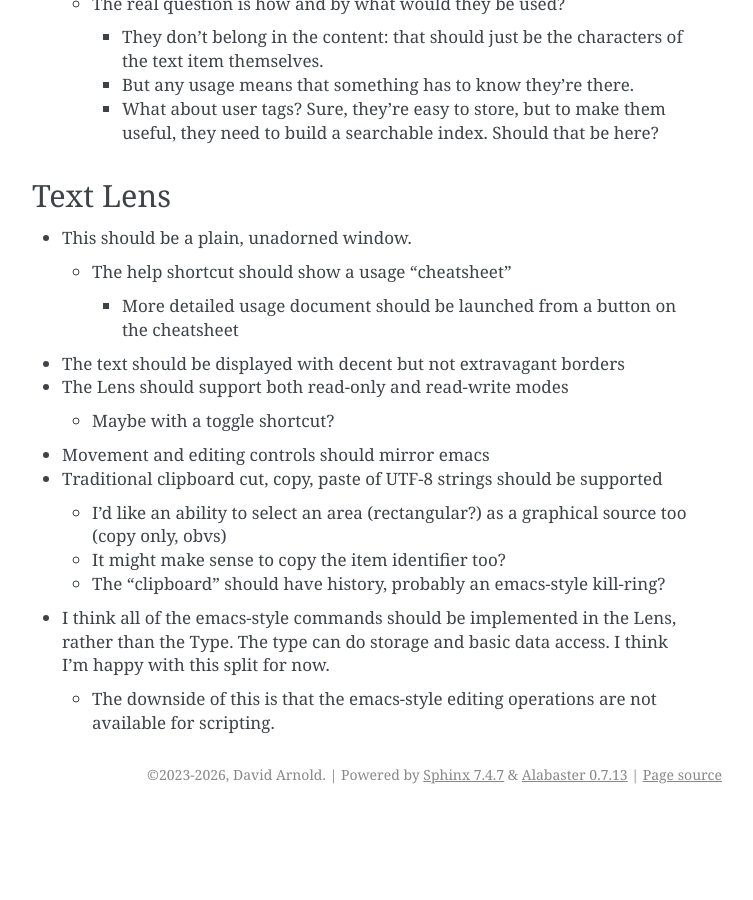
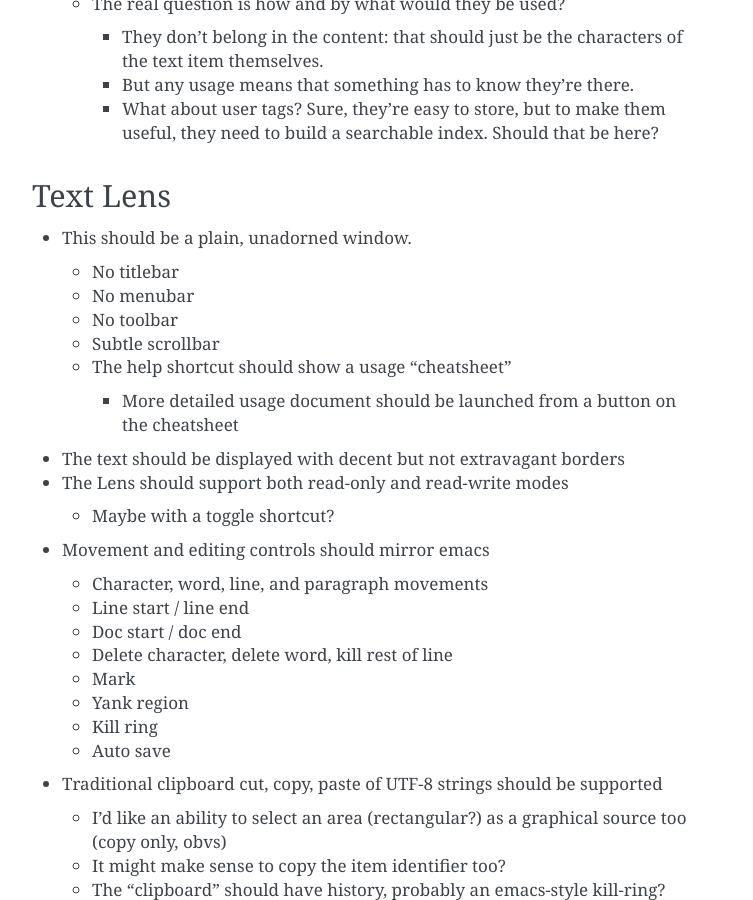
Before and after one commit to darqos/darqos, a Sphinx documentation site: the page built from doc/text.rst, in a window 1280 px wide and 900 px high, scrolled down 2109 px. Shown: the whole window, without its empty margins (388-1141 px from the left). Built offline with Sphinx 7.4.7, drawn with Linux system fonts in a browser that asks for light colours; before the commit the page ends 2923 px from its top, so only the background shows below that.

Commit message:
Notes on the Text Lens.

```diff
--- a/doc/text.rst
+++ b/doc/text.rst
@@ -109,6 +109,10 @@ Text Lens
 
 * This should be a plain, unadorned window.
 
+  * No titlebar
+  * No menubar
+  * No toolbar
+  * Subtle scrollbar
   * The help shortcut should show a usage "cheatsheet"
 
     * More detailed usage document should be launched from a button on
@@ -120,6 +124,16 @@ Text Lens
   * Maybe with a toggle shortcut?
 
 * Movement and editing controls should mirror emacs
+
+  * Character, word, line, and paragraph movements
+  * Line start / line end
+  * Doc start / doc end
+  * Delete character, delete word, kill rest of line
+  * Mark
+  * Yank region
+  * Kill ring
+  * Auto save
+
 * Traditional clipboard cut, copy, paste of UTF-8 strings should be supported
 
   * I'd like an ability to select an area (rectangular?) as a
```
